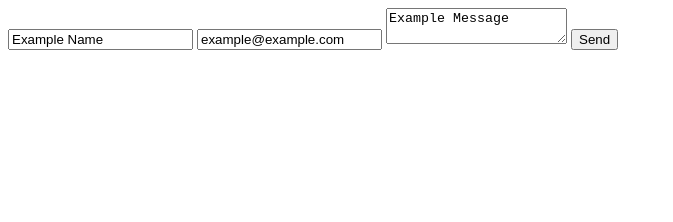
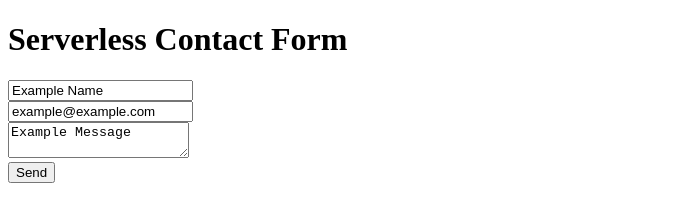
Before and after one commit to jameskirkby/serverless-contact-form, a website: page index.html in a window 1280 px wide. Shown: the whole page, without its empty margins (0-673 px from the left). Drawn offline with Linux system fonts and the light colour scheme.

Commit message:
added some comments and updates

```diff
--- a/index.html
+++ b/index.html
@@ -2,14 +2,24 @@
 <html>
     <head>
         <meta charset="UTF-8">
-        <title>title</title>
+        <title>Serverless Contact Form</title>
     </head>
     <body>
-        <form action="https://ypnngzig15.execute-api.eu-west-1.amazonaws.com/prod/contact" method="POST">
-            <input type="text" name="name" value="Example Name" />
-            <input type="text" name="email" value="example@example.com" />
-            <textarea name="message">Example Message</textarea>
-            <input type="submit" value="Send" />
+        <h1>Serverless Contact Form</h1>
+        <form action="<API GATEWAY URL HERE>" method="POST">
+            <!--<input type="hidden" name="redirectUrl" value="https://serverless.com" />-->
+            <div>
+                <input type="text" name="name" value="Example Name" />
+            </div>
+            <div>
+                <input type="text" name="email" value="example@example.com" />
+            </div>
+            <div>
+                <textarea name="message">Example Message</textarea>
+            </div>
+            <div>
+                <input type="submit" value="Send" />
+            </div>
         </form>
     </body>
 </html>
```
Also changed, not shown: handler.js (+33 -3 lines).
